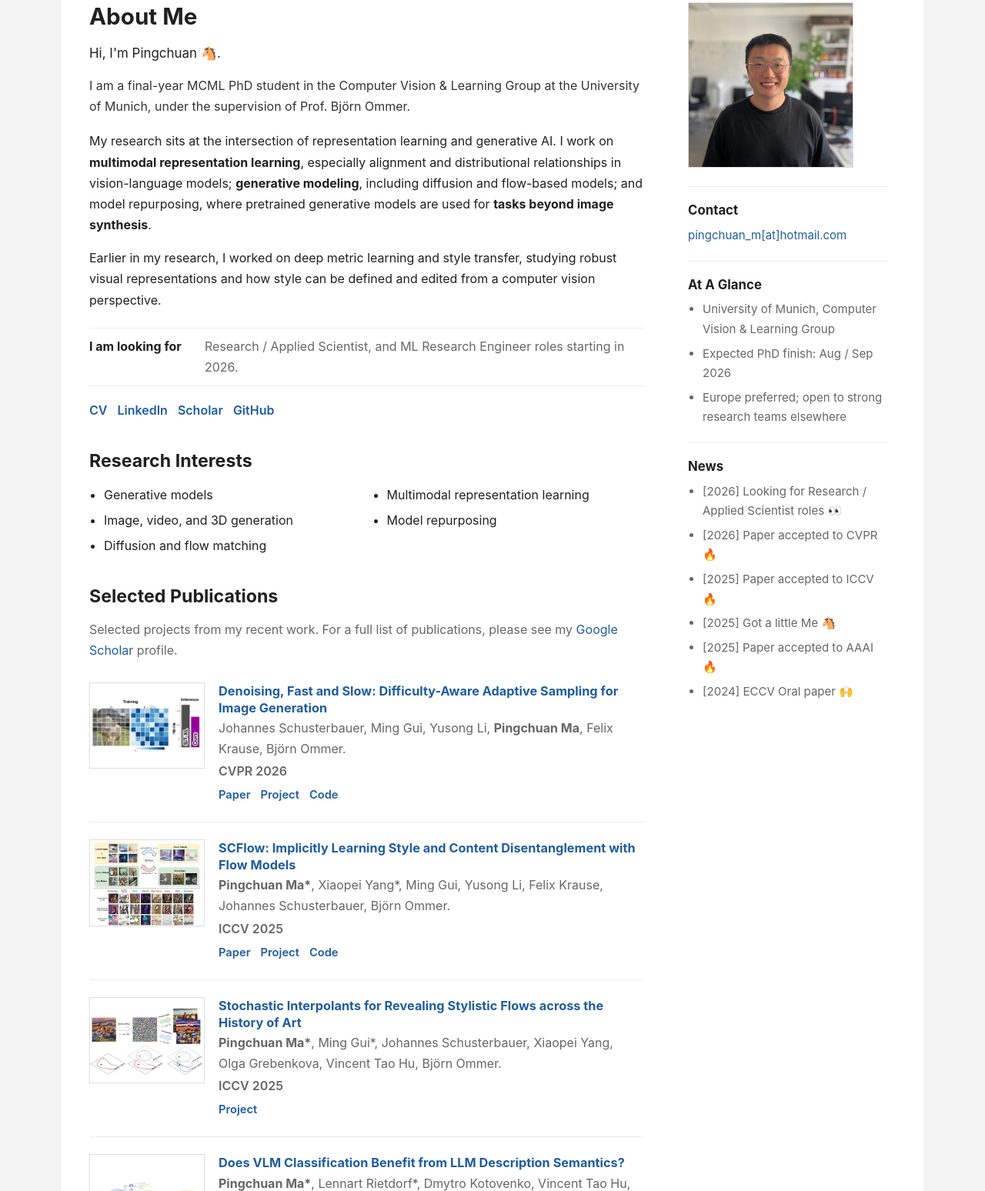
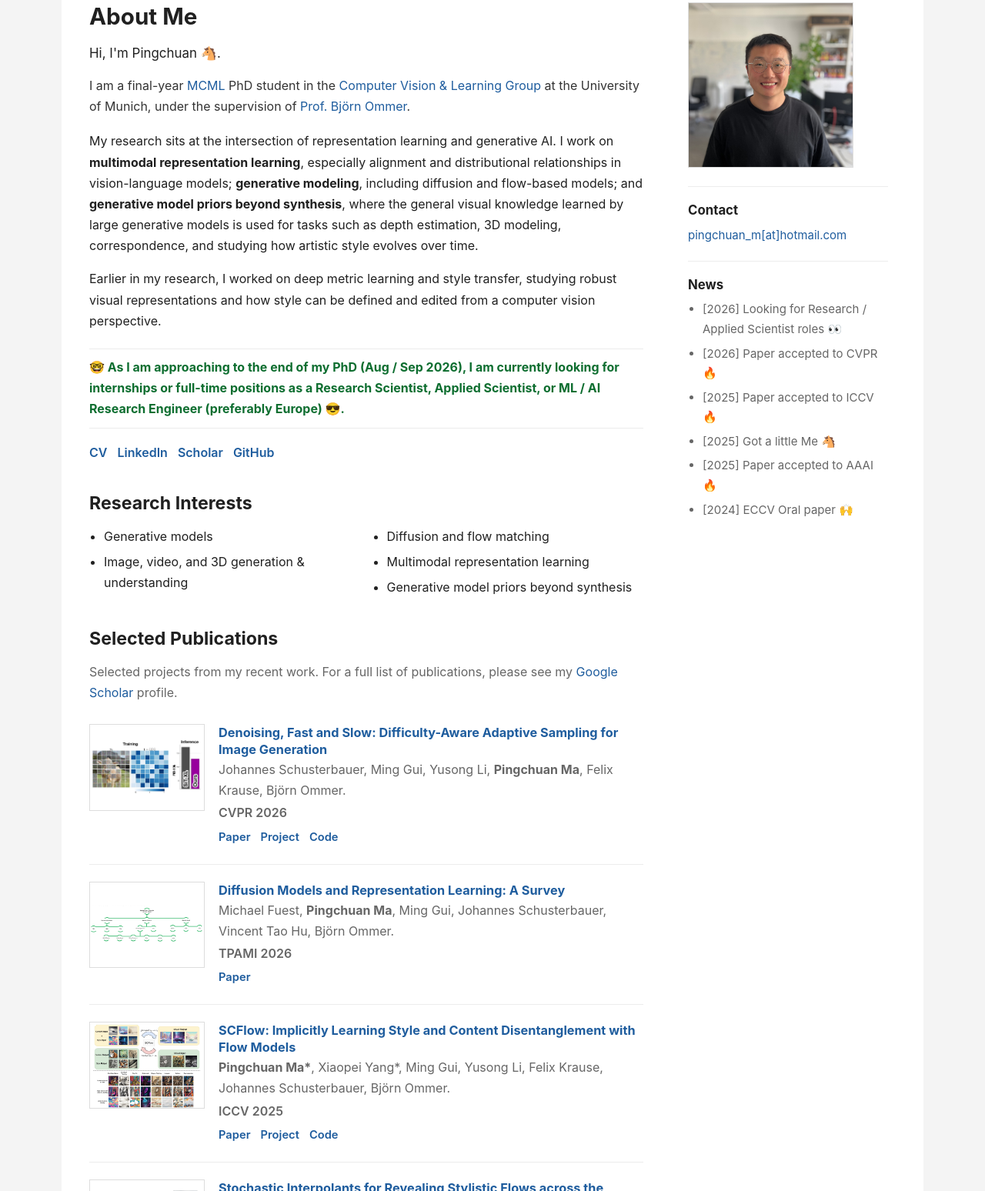
Before and after one commit to m990130/pima, a plain HTML site: page index.html in a window 1280 px wide. Shown: the part 160-1708 px from the top of the page at 77% size. Drawn offline with Linux system fonts and the light colour scheme.

Commit message:
update personal page

```diff
--- a/index.html
+++ b/index.html
@@ -30,17 +30,20 @@
           <h1 id="intro-title">About Me</h1>
           <p class="hello">Hi, I'm Pingchuan 🐴.</p>
           <p class="lead">
-            I am a final-year MCML PhD student in the Computer Vision &amp;
-            Learning Group at the University of Munich, under the supervision of Prof.
-            Bj&ouml;rn Ommer.
+            I am a final-year <a href="https://mcml.ai/">MCML</a> PhD student in the
+            <a href="https://ommer-lab.com/">Computer Vision &amp; Learning Group</a>
+            at the University of Munich, under the supervision of
+            <a href="https://ommer-lab.com/ommer/">Prof. Bj&ouml;rn Ommer</a>.
           </p>
           <p>
             My research sits at the intersection of representation learning and
             generative AI. I work on <b>multimodal representation learning</b>,
             especially alignment and distributional relationships in
             vision-language models; <b>generative modeling</b>, including diffusion and
-            flow-based models; and model repurposing, where pretrained
-            generative models are used for <b>tasks beyond image synthesis</b>.
+            flow-based models; and <b>generative model priors beyond synthesis</b>,
+            where the general visual knowledge learned by large generative
+            models is used for tasks such as depth estimation, 3D modeling,
+            correspondence, and studying how artistic style evolves over time.
           </p>
           <p>
             Earlier in my research, I worked on deep metric learning and style
@@ -49,18 +52,12 @@
           </p>
 
           <div class="quick-facts" aria-label="Conference networking summary">
-            <!-- <div>
-              <strong>I work on</strong>
+
+            <div class="looking-row">
               <p>
-                generative models, diffusion and flow matching, multimodal
-                learning, and vision-language models.
-              </p>
-            </div> -->
-            <div>
-              <strong>I am looking for</strong>
-              <p>
-                Research / Applied Scientist, and ML Research Engineer
-                roles starting in 2026.
+                🤓 As I am approaching to the end of my PhD (Aug / Sep 2026), I am currently looking for internships or full-time positions as a
+                Research Scientist, Applied Scientist, or ML / AI Research Engineer
+                (preferably Europe) 😎.
               </p>
             </div>
           </div>
@@ -79,10 +76,10 @@
             <h2 id="research-title">Research Interests</h2>
             <ul class="plain-list two-column-list">
               <li>Generative models</li>
-              <li>Image, video, and 3D generation</li>
+              <li>Image, video, and 3D generation & understanding</li>
               <li>Diffusion and flow matching</li>
               <li>Multimodal representation learning</li>
-              <li>Model repurposing</li>
+              <li>Generative model priors beyond synthesis</li>
             </ul>
           </section>
 
@@ -109,6 +106,25 @@
                     <a href="https://arxiv.org/abs/2604.19141">Paper</a>
                     <a href="https://compvis.github.io/patch-forcing/">Project</a>
                     <a href="https://github.com/CompVis/patch-forcing">Code</a>
+                  </div>
+                </div>
+              </article>
+
+              <article class="publication">
+                <div class="thumb">
+                  <img
+                    src="assets/survey-cover.png"
+                    alt="Thumbnail for Diffusion Models and Representation Learning: A Survey"
+                  />
+                </div>
+                <div>
+                  <h3>
+                    <a href="https://arxiv.org/abs/2407.00783">Diffusion Models and Representation Learning: A Survey</a>
+                  </h3>
+                  <p>Michael Fuest, <strong>Pingchuan Ma</strong>, Ming Gui, Johannes Schusterbauer, Vincent Tao Hu, Bj&ouml;rn Ommer.</p>
+                  <p class="venue">TPAMI 2026</p>
+                  <div class="pub-links">
+                    <a href="https://arxiv.org/abs/2407.00783">Paper</a>
                   </div>
                 </div>
               </article>
@@ -263,14 +279,6 @@
             <a href="mailto:pingchuan_m@hotmail.com">pingchuan_m[at]hotmail.com</a>
           </div>
           <div class="sidebar-block">
-            <h2>At A Glance</h2>
-            <ul>
-              <li>University of Munich, Computer Vision &amp; Learning Group</li>
-              <li>Expected PhD finish: Aug / Sep 2026</li>
-              <li>Europe preferred; open to strong research teams elsewhere</li>
-            </ul>
-          </div>
-          <div class="sidebar-block">
             <h2>News</h2>
             <ul>
               <li>[2026] Looking for Research / Applied Scientist roles 👀</li>
--- a/style.css
+++ b/style.css
@@ -174,6 +174,15 @@ h3 {
 .quick-facts p {
   margin: 0;
   color: var(--muted);
+}
+
+.quick-facts .looking-row {
+  grid-template-columns: 1fr;
+}
+
+.quick-facts .looking-row p {
+  color:#0e6e30;
+  font-weight: 700;
 }
 
 .link-row,
```
Also changed, not shown: assets/survey-cover.png (added).
